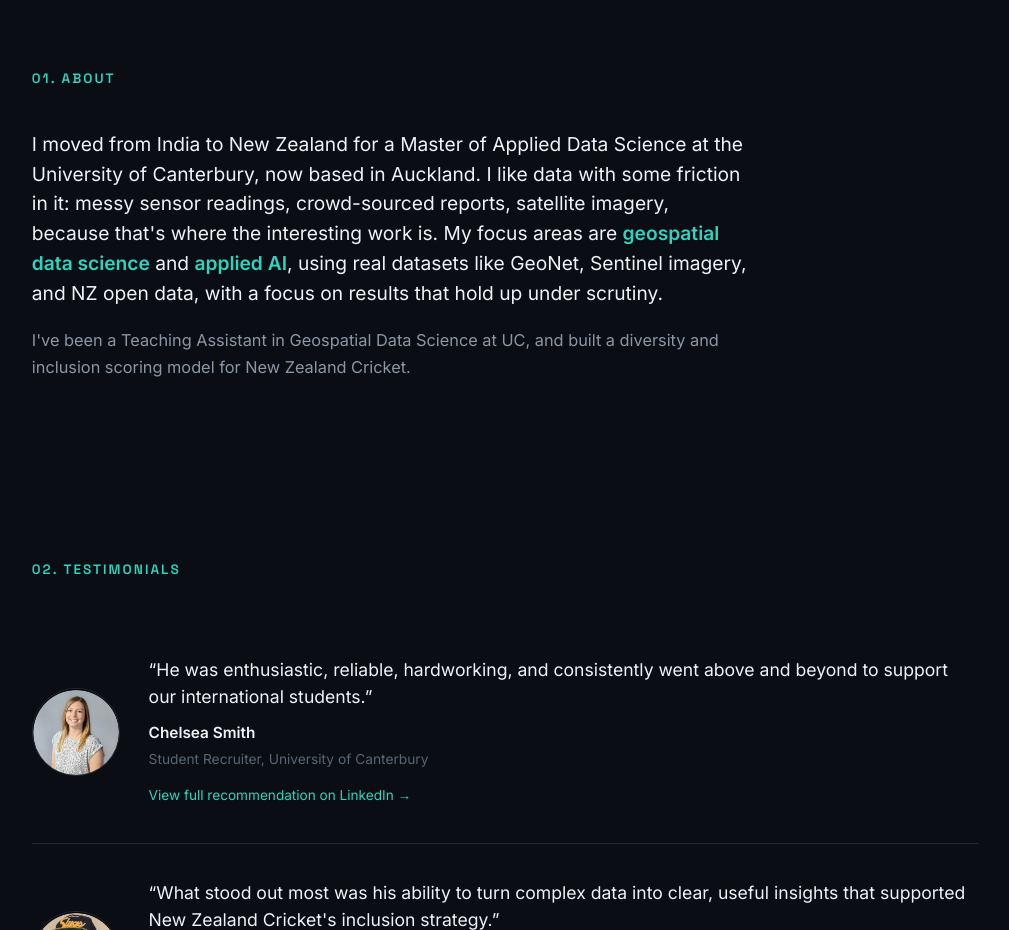
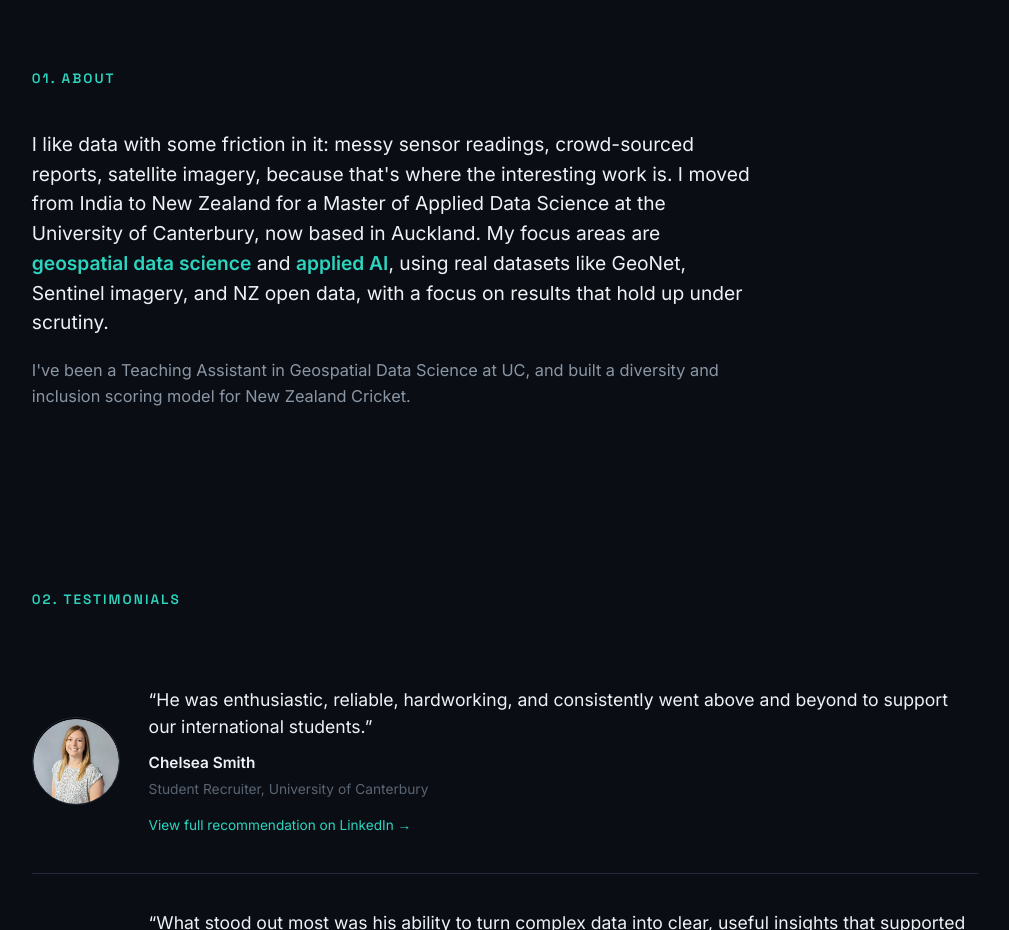
Before and after one commit to deepgolakiya/deepgolakiya.github.io, a plain HTML site: page index.html in a window 1280 px wide. Shown: the part 860-1790 px from the top of the page, without its empty margins (135-1144 px from the left). Drawn offline with Linux system fonts and the light colour scheme.

Commit message:
Open About with the data-friction line instead of the relocation fact

```diff
--- a/index.html
+++ b/index.html
@@ -86,10 +86,10 @@
   <p class="section-label">01. About</p>
   <div class="about-text">
       <p class="lede">
-        I moved from India to New Zealand for a Master of Applied Data Science at the
-        University of Canterbury, now based in Auckland. I like data with some friction
-        in it: messy sensor readings, crowd-sourced reports, satellite imagery, because
-        that's where the interesting work is. My focus areas are
+        I like data with some friction in it: messy sensor readings, crowd-sourced
+        reports, satellite imagery, because that's where the interesting work is. I
+        moved from India to New Zealand for a Master of Applied Data Science at the
+        University of Canterbury, now based in Auckland. My focus areas are
         <strong>geospatial data science</strong> and <strong>applied AI</strong>, using
         real datasets like GeoNet, Sentinel imagery, and NZ open data, with a focus on
         results that hold up under scrutiny.
```
